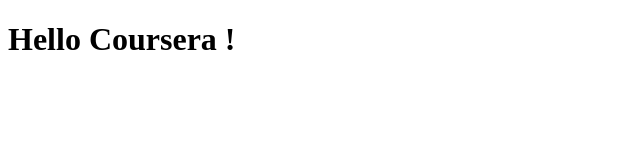
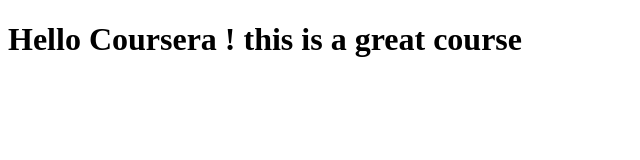
Before and after one commit to fjch100/Coursera-Test, a plain HTML site: page site/index.html in a window 1280 px wide. Shown: the whole page, without its empty margins (0-640 px from the left). Drawn offline with Linux system fonts and the light colour scheme.

Commit message:
Small addition to our page content.

```diff
--- a/site/index.html
+++ b/site/index.html
@@ -4,6 +4,6 @@
 	<title>Hello Cousera!</title>
 </head>
 <body>
-<h1>Hello Coursera !</h1>
+<h1>Hello Coursera ! this is a great course</h1>
 </body>
 </html>
```
